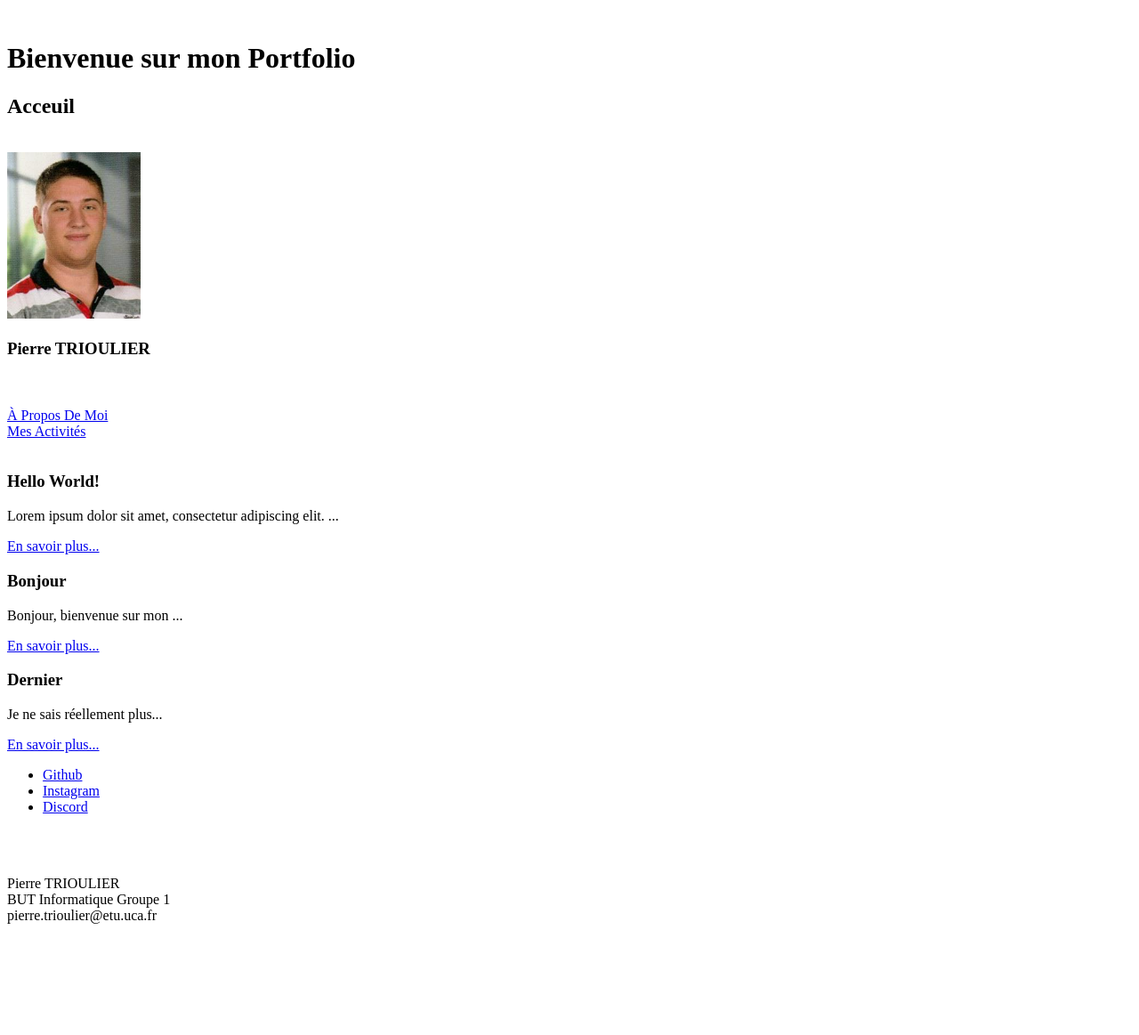
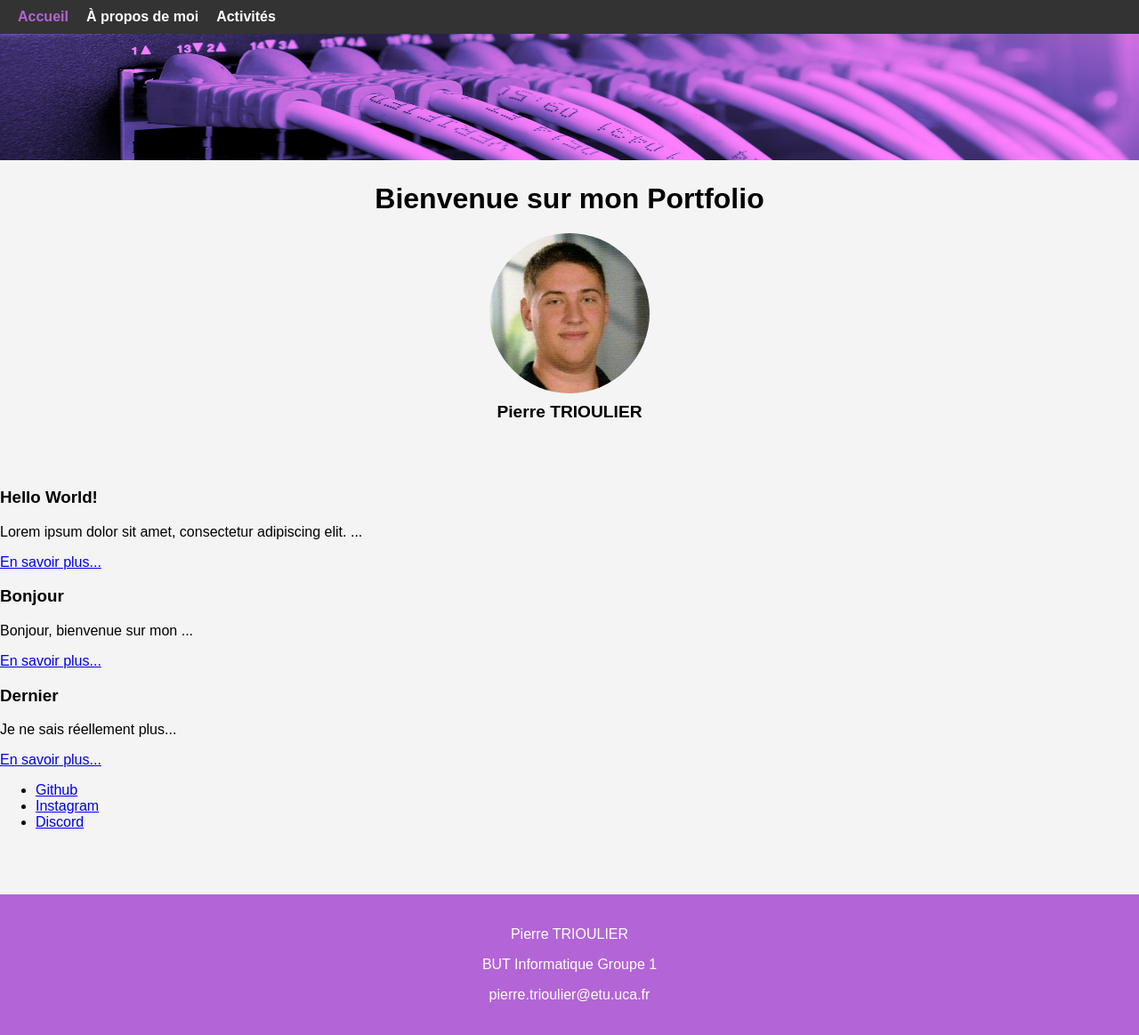
Before and after one commit to Ax3dGaming/PortfolioCours, a plain HTML site: page index.html in a window 1280 px wide. Shown: the whole page at 89% size. Before the commit the page ends 1054 px from the top, so only its background shows below. Drawn offline with Linux system fonts and the light colour scheme.

Commit message:
Update Style

```diff
--- a/index.html
+++ b/index.html
@@ -3,26 +3,29 @@
 <head>
     <meta charset="UTF-8">
     <meta name="viewport" content="width=device-width, initial-scale=1.0">
+    <link rel="stylesheet" href="styles.css">
     <title>Mon Portfolio</title>
 </head>
 <body>
     <header>
-        <img src=""/>
-        <h1>Bienvenue sur mon Portfolio</h1>
-        <h2>Acceuil</h2>
+        <div class="header">
+            <img src="/img/banderoleinfo.jpg"/>
+            <h1>Bienvenue sur mon Portfolio</h1>
+        </div>
     </header>
-    <br/>
-
-    <img src="/img/Pierre.jpeg" width="150" height="187.5"/>
-    <h3>Pierre TRIOULIER</h3>
-    <br/><br/>
-
-    <nav>
-        <a href="/pages/about_me.html">À Propos De Moi</a>
-        <br/>
-        <a href="/pages/activities.html">Mes Activités</a>
+    <nav class="topbar">
+        <ul>
+            <li><a href="#accueil" class="active">Accueil</a></li>
+            <li><a href="/pages/about_me.html">À propos de moi</a></li>
+            <li><a href="/pages/activities.html">Activités</a></li>
+        </ul>
     </nav>
     <br/>
+    <div class="user">
+        <img src="/img/Pierre.jpeg"/>
+        <p class="nom">Pierre TRIOULIER</p>
+    </div>
+    <br/><br/>
 
     <div>
         <section>
@@ -54,10 +57,10 @@
     </div>
     <br/><br/>
 
-    <footer>
-        <p>Pierre TRIOULIER<br/>
-        BUT Informatique Groupe 1<br/>
-        pierre.trioulier@etu.uca.fr</p>
+    <footer class="footer">
+        <p>Pierre TRIOULIER</p>
+        <p>BUT Informatique Groupe 1</p>
+        <p><a href="mailto:pierre.trioulier@etu.uca.fr">pierre.trioulier@etu.uca.fr</a></p>
     </footer>
 </body>
 </html>
--- /dev/null
+++ b/styles.css
@@ -0,0 +1,92 @@
+body {
+    margin-top: 0px;
+    margin: 0px;
+    font-family: Arial, sans-serif;
+    background-color: #f4f4f4;
+}
+
+.header {
+    text-align: center;
+    margin-top: 20px;
+}
+
+.header img {
+    width: 100%;
+    height: 10em;
+}
+
+.topbar {
+    background-color: #333;
+    padding: 10px 20px;
+    position: fixed;
+    top: 0;
+    left: 0;
+    right: 0;
+    z-index: 1000;
+}
+
+.topbar ul {
+    list-style: none;
+    margin: 0;
+    padding: 0;
+    display: flex;
+    gap: 20px;
+}
+
+.topbar li {
+    display: inline;
+}
+
+.topbar a {
+    text-decoration: none;
+    color: white;
+    font-weight: bold;
+    transition: color 0.3s;
+}
+
+.topbar a:hover {
+    text-decoration: underline;
+}
+
+.topbar a.active {
+    color: #b364d7; /* bleu */
+}
+
+.user {
+    display: flex;
+    flex-direction: column;
+    margin-top: -20px;
+    align-items: center;
+}
+
+.nom {
+    margin-top: 10px;
+    font-size: 1.2em;
+    font-weight: bold;
+}
+
+.user img {
+    width: 180px;
+    height: 180px;
+    border-radius: 50%;
+    object-fit: cover;
+    object-position: top;
+    display: block;
+}
+
+.footer {
+    background-color: #b364d7;   /* fond violet */
+    color: white;               /* texte en blanc */
+    text-align: center;         /* tout centré */
+    padding: 20px 10px;
+    margin-top: 20px;           /* espace au-dessus du footer */
+}
+
+.footer a {
+    color: white;             /* couleur spéciale pour l’email */
+    text-decoration: none;
+}
+
+.footer a:hover {
+    text-decoration: underline; /* effet au survol */
+}
```
Also changed, not shown: pages/about_me.html (+16 -13 lines), pages/activities.html (+16 -11 lines), img/banderoleinfo.jpg (added).
